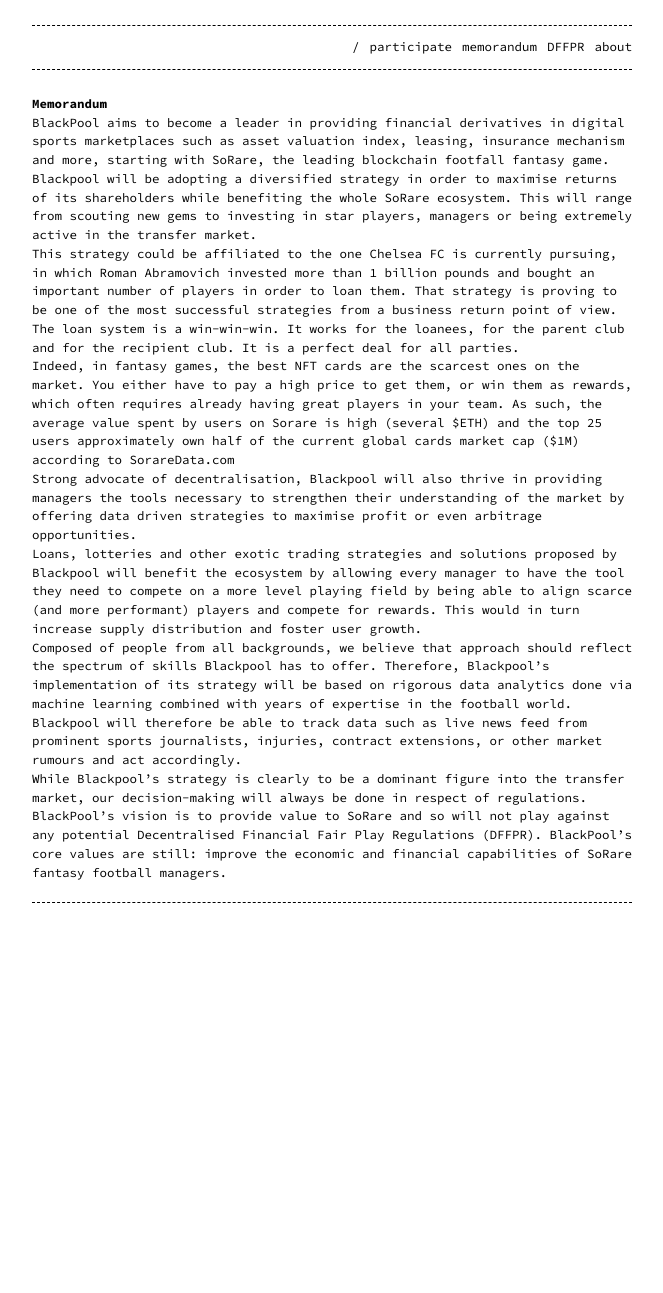
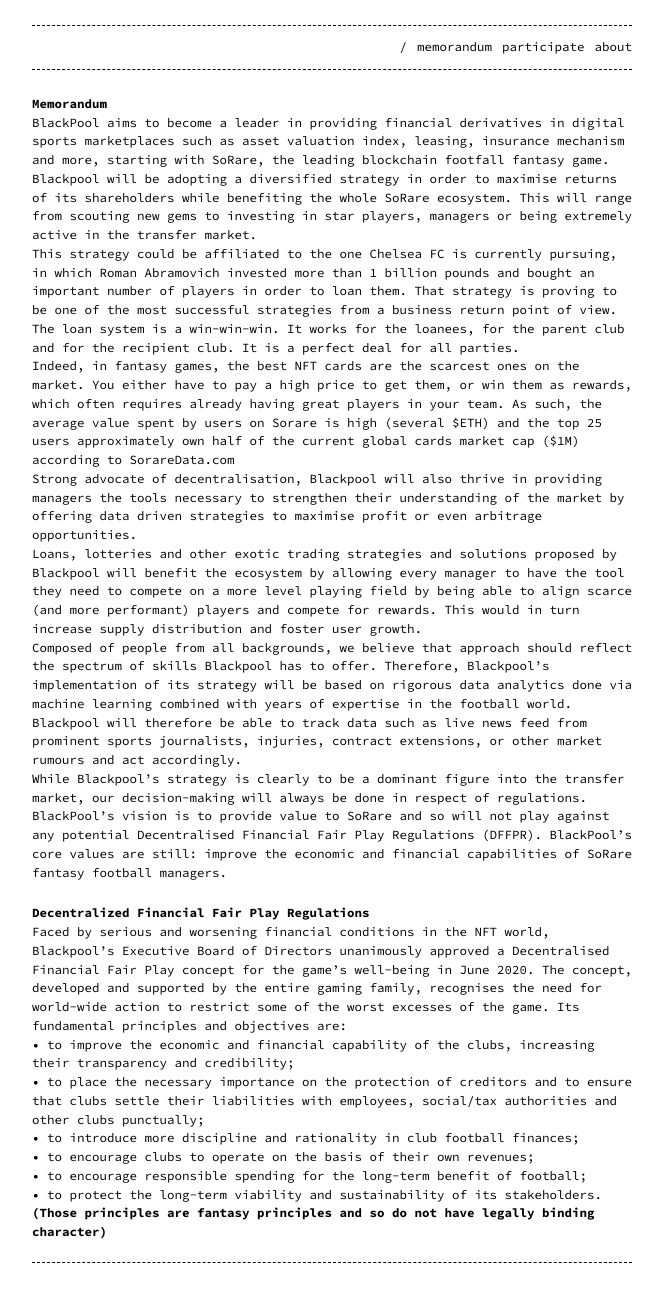
Before and after one commit to pylades/Pylades-Hedge-Fund, a Jekyll site: the page built from memorandum.md, in a window 1280 px wide. Shown: the whole page, without its empty margins (308-971 px from the left). Built offline with Jekyll 4.4.1, drawn with Linux system fonts in a browser that asks for light colours; before the commit the page ends 933 px from its top, so only the background shows below that.

Commit message:
Add blackpool logo and modify bad formatting for future posts

```diff
--- a/_config.yml
+++ b/_config.yml
@@ -18,9 +18,8 @@ remote_theme: b2a3e8/jekyll-theme-console
 
 header_pages:
   - index.md
+  - memorandum.md
   - participate.md
-  - memorandum.md
-  - DFFPR.md
   - about.md
 
 style: dark # dark (default), light or hacker
--- a/memorandum.md
+++ b/memorandum.md
@@ -21,3 +21,16 @@ Loans, lotteries and other exotic trading strategies and solutions proposed by B
 Composed of people from all backgrounds, we believe that approach should reflect the spectrum of skills Blackpool has to offer. Therefore, Blackpool’s implementation of its strategy will be based on rigorous data analytics done via machine learning combined with years of expertise in the football world.  Blackpool will therefore be able to track data such as live news feed from prominent sports journalists, injuries, contract extensions, or other market rumours and act accordingly.
 
 While Blackpool’s strategy is clearly to be a dominant figure into the transfer market, our decision-making will always be done in respect of regulations. BlackPool’s vision is to provide value to SoRare and so will not play against any potential Decentralised Financial Fair Play Regulations (DFFPR). BlackPool’s core values are still: improve the economic and financial capabilities of SoRare fantasy football managers.
+
+## Decentralized Financial Fair Play Regulations
+
+Faced by serious and worsening financial conditions in the NFT world, Blackpool's Executive Board of Directors unanimously approved a Decentralised Financial Fair Play concept for the game's well-being in June 2020. The concept, developed and supported by the entire gaming family, recognises the need for world-wide action to restrict some of the worst excesses of the game. Its fundamental principles and objectives are:
+
+• to improve the economic and financial capability of the clubs, increasing their transparency and credibility;
+• to place the necessary importance on the protection of creditors and to ensure that clubs settle their liabilities with employees, social/tax authorities and other clubs punctually;
+• to introduce more discipline and rationality in club football finances;
+• to encourage clubs to operate on the basis of their own revenues;
+• to encourage responsible spending for the long-term benefit of football;
+• to protect the long-term viability and sustainability of its stakeholders.
+
+**(Those principles are fantasy principles and so do not have legally binding character)**
```
Also changed, not shown: DFFPR.md (deleted, +0 -18 lines), index.md (+1 -1 lines), assets/blackpool.jpg (added), assets/blackpool.svg (added).
